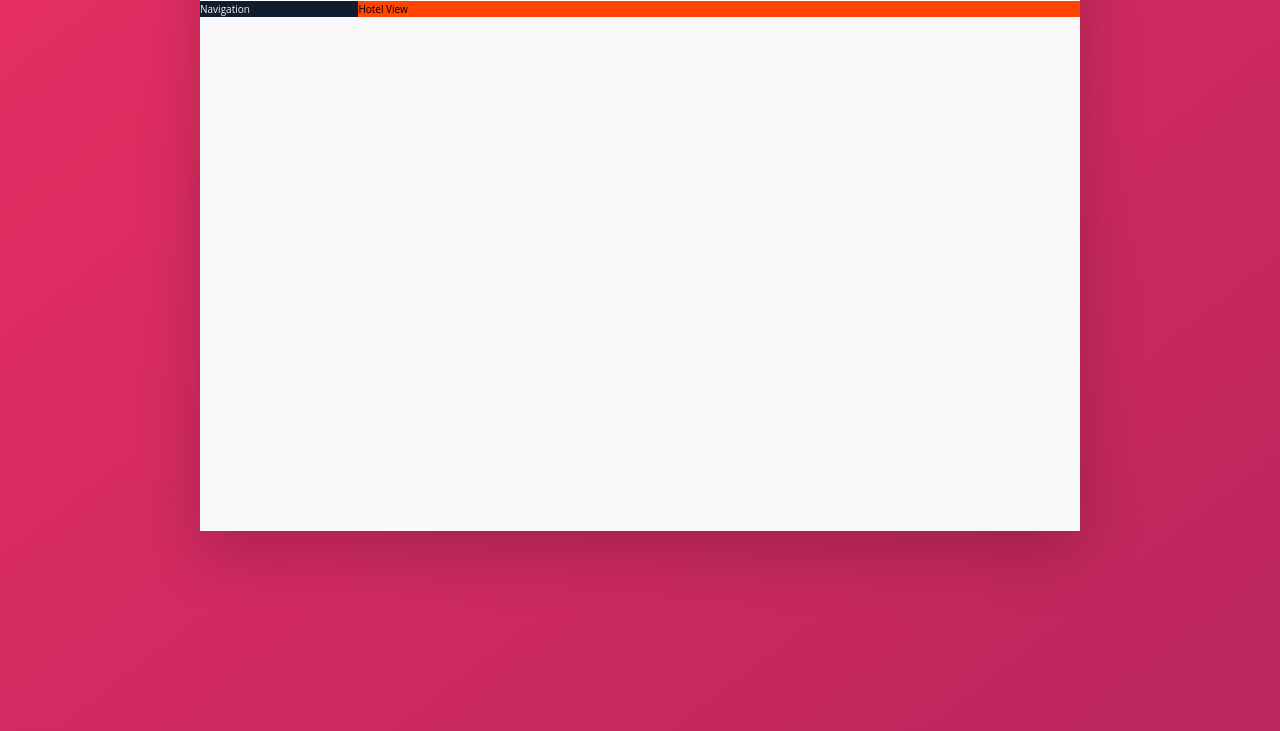
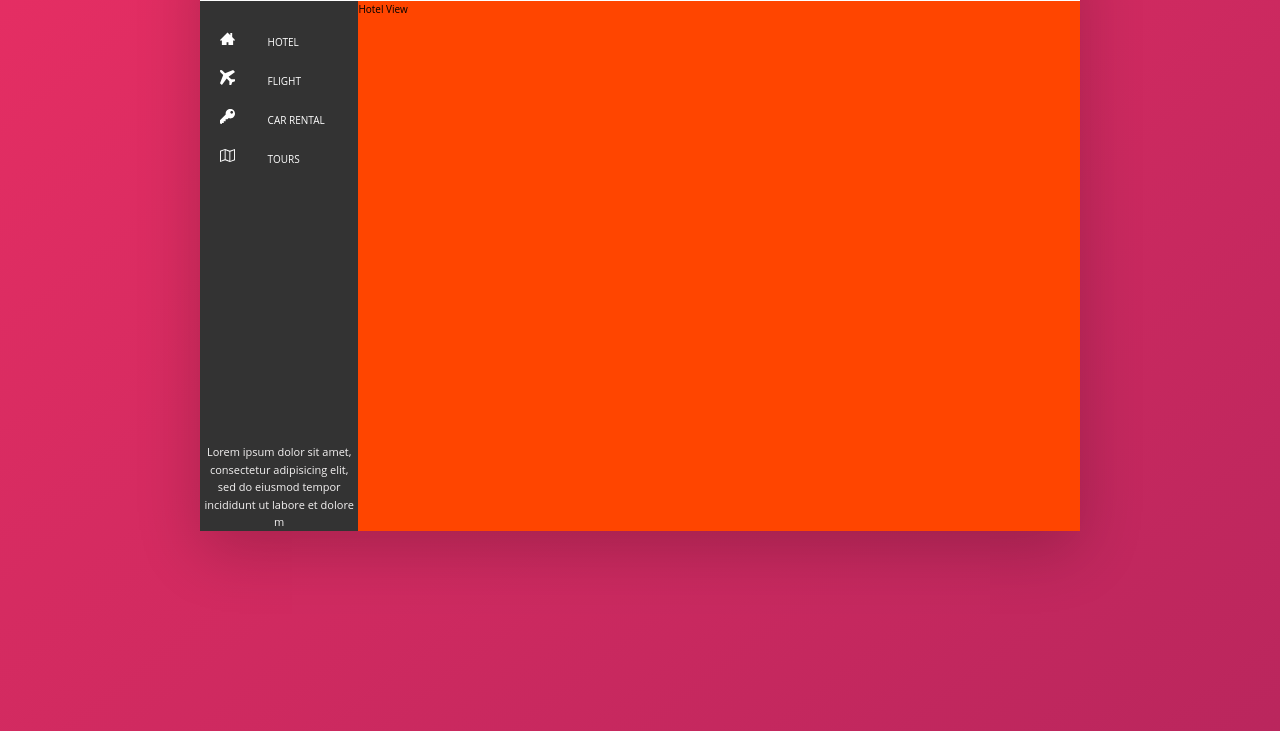
Before and after one commit to berkelmas/cssPortfolio2, a website: page index.html in a window 1280 px wide. Shown: the part 269-1000 px from the top of the page. Drawn offline with Linux system fonts and the light colour scheme.

Commit message:
sidenav progressed

```diff
--- a/index.html
+++ b/index.html
@@ -58,7 +58,42 @@
 
           <div class="content"> <!-- content is the entire part below the header -->
             <div class="sidebar">
-              Navigation
+              <ul class="sidebar-nav">
+                <li class="sidebar-nav-item"><a href="">
+                  <svg class="sidebar-nav-item-icon">
+                    <use xlink:href="img/svgicons.svg#icon-home3"></use>
+                  </svg>
+                  <span>Hotel</span>
+                </a></li>
+                <li class="sidebar-nav-item">
+                  <a href="">
+                    <svg class="sidebar-nav-item-icon">
+                      <use xlink:href="img/svgicons.svg#icon-airplane"></use>
+                    </svg>
+                    <span>Flight</span>
+                  </a>
+                </li>
+                <li class="sidebar-nav-item">
+                  <a href="">
+                    <svg class="sidebar-nav-item-icon">
+                      <use xlink:href="img/svgicons.svg#icon-key"></use>
+                    </svg>
+                    <span>Car Rental</span>
+                  </a>
+                </li>
+                <li class="sidebar-nav-item">
+                  <a href="">
+                    <svg class="sidebar-nav-item-icon">
+                      <use xlink:href="img/svgicons.svg#icon-map2"></use>
+                    </svg>
+                    <span>Tours</span>
+                  </a>
+                </li>
+              </ul>
+
+              <div class="siderbar-nav-legal">
+                <p class="siderbar-nav-legal-paragraph">Lorem ipsum dolor sit amet, consectetur adipisicing elit, sed do eiusmod tempor incididunt ut labore et dolore m</p>
+              </div>
             </div>
 
             <main class="hotel-view">
--- a/sass/_base.scss
+++ b/sass/_base.scss
@@ -12,7 +12,7 @@ $color-grey-light-4: #ccc;
 
 $color-grey-dark-1: #333;
 $color-grey-dark-2: #777;
-$color-grey-dark-2: #999;
+$color-grey-dark-3: #999;
 
 // FONT VARIABLES
 $font-primary: 'Open Sans', sans-serif;
--- a/sass/_sidebar.scss
+++ b/sass/_sidebar.scss
@@ -1,15 +1,64 @@
 .content {
   display: flex;
   flex-direction: row;
-  height: 80%;
 }
 
 .sidebar {
-  background-color: $color-secondary;
+  background-color: $color-grey-dark-1;
   color: $color-grey-light-2;
-  flex-basis: 18%;
-  height: 100%;
+  width: 18%;
+  height: 53rem;
+
+  display: flex;
+  flex-direction: column;
+  align-items: center;
+
+  justify-content: space-between;
+
+  &-nav {
+    list-style: none;
+    width: 100%;
+    margin-top: 2rem;
+
+    &-item {
+      font-size: 1rem;
+      text-transform: uppercase;
+      padding : 1rem 1rem;
+      width: 100%;
+
+
+      & > a {
+        text-decoration: none;
+        color : white;
+        margin-left: 1rem;
+        & > span {
+          margin-left: 3rem;
+        }
+      }
+
+      &-icon {
+        width: 1.5rem;
+        height: 1.5rem;
+        fill: white;
+      }
+
+      &:hover {
+        background-color: $color-primary;
+      }
+    }
+
+  }
 }
+
+.siderbar-nav-legal {
+  text-align: center;
+  &-paragraph {
+    font-size: 1.1rem;
+
+  }
+}
+
+
 
 .hotel-view {
   flex-grow: 1;
```
Also changed, not shown: css/style.css.
